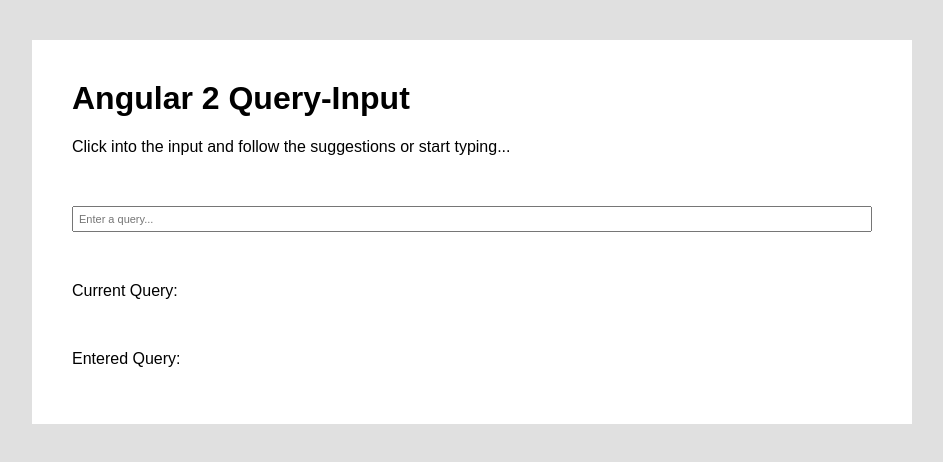
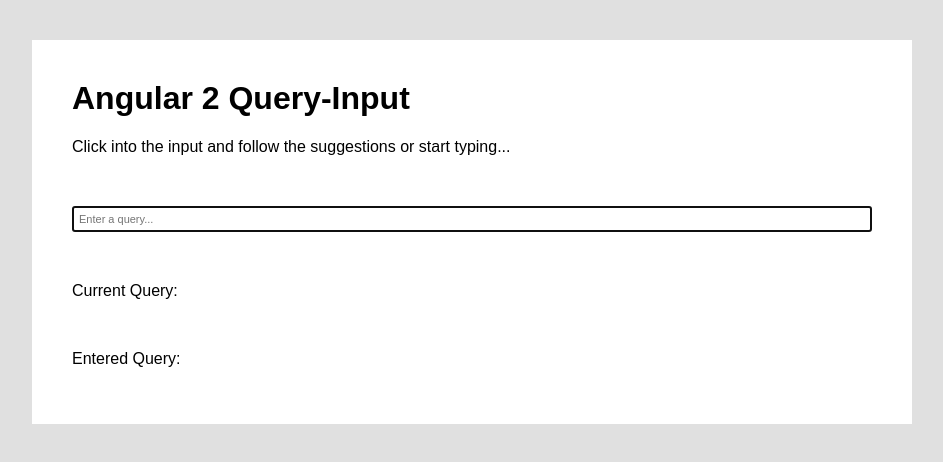
Before and after one commit to towc/ng2-query-input, an Angular app: page / in a window 1280 px wide. Shown: the top 462 px of the page, without its empty margins (168-1111 px from the left). Built offline with nearby package versions, Linux system fonts and the light colour scheme.

Commit message:
Added autofocus to input

```diff
--- a/src/query-input/query-input.component.html
+++ b/src/query-input/query-input.component.html
@@ -1,6 +1,6 @@
 <div class="query-input-wrapper" #queryInputWrapper>
   <div class="input">
-    <input type="text" [(ngModel)]="queryString" [placeholder]="placeholder" #queryStringInput>
+    <input type="text" [(ngModel)]="queryString" [placeholder]="placeholder" #queryStringInput autofocus>
   </div>
   <div class="suggestions" [hidden]="!suggestionsVisible">
     <div>
```
